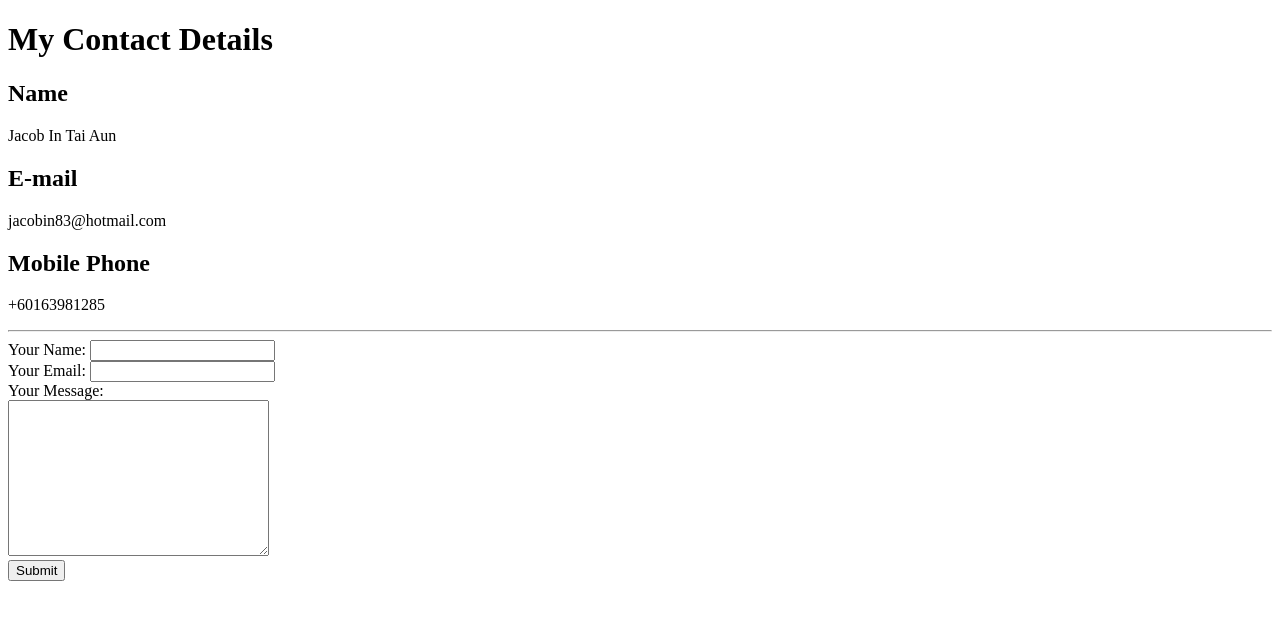
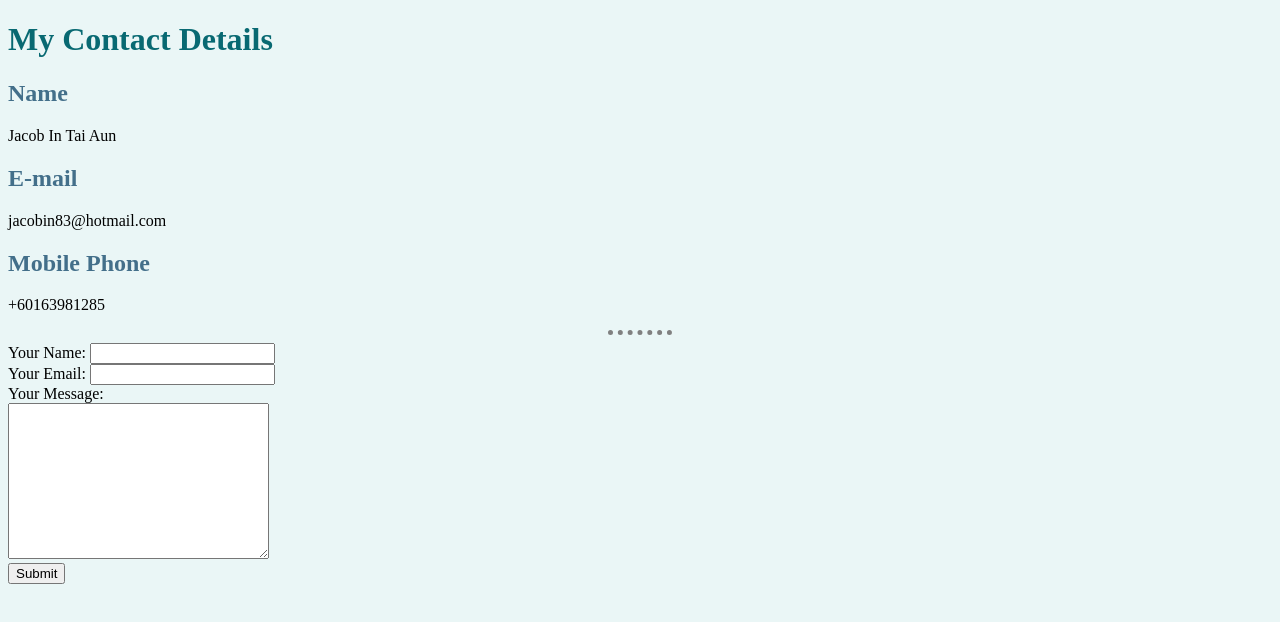
Before and after one commit to Jacob-In/cv, a plain HTML site: page contact-me.html in a window 1280 px wide. Drawn offline with Linux system fonts and the light colour scheme.

Commit message:
CV update with CSS

```diff
--- a/contact-me.html
+++ b/contact-me.html
@@ -3,6 +3,7 @@
   <head>
     <meta charset="utf-8">
     <title>Contact Me</title>
+    <link rel="stylesheet" href="css/styles.css">
   </head>
   <body>
     <h1>My Contact Details</h1>
--- /dev/null
+++ b/css/styles.css
@@ -0,0 +1,22 @@
+body {
+  background-color: #EAF6F6;
+}
+
+hr {
+  border-style: dotted none none;
+  border-color: grey;
+  border-width: 5px;
+  width: 5%;
+}
+
+h1 {
+  color : #086972;
+}
+
+h2 {
+  color : #436F8A;
+}
+
+h3 {
+  color : #66BFBF;
+}
```
Also changed, not shown: hobbies.html (+1 -0 lines), index.html (+1 -0 lines).
